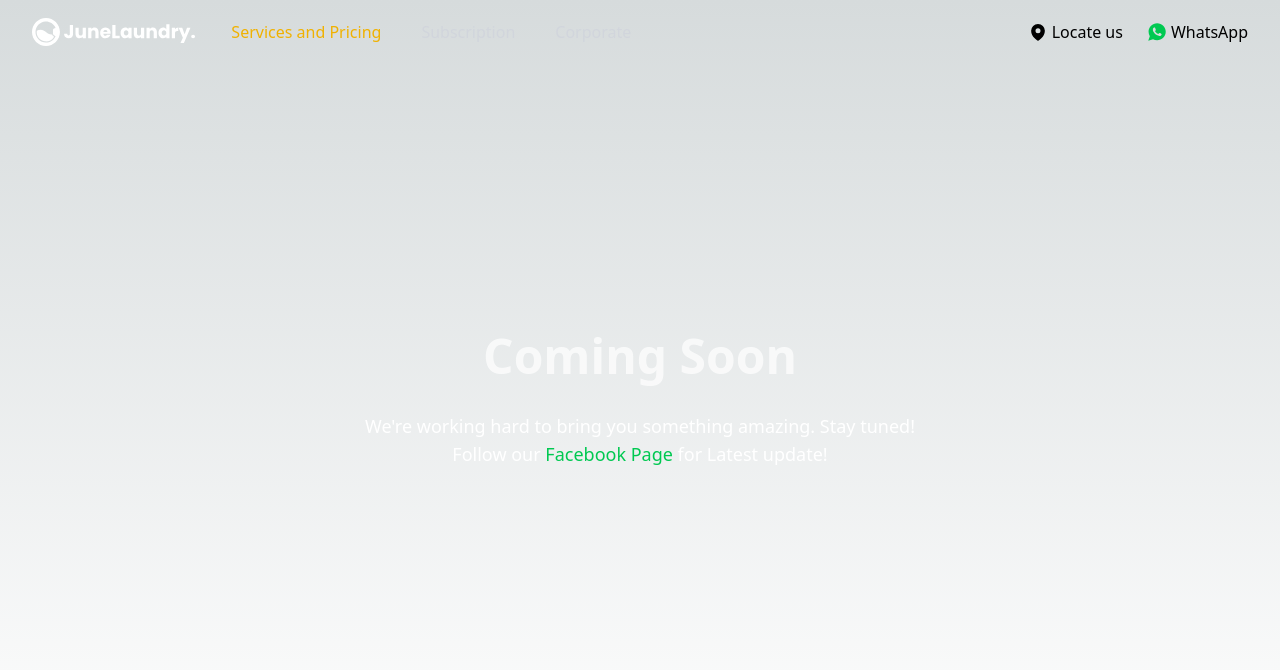
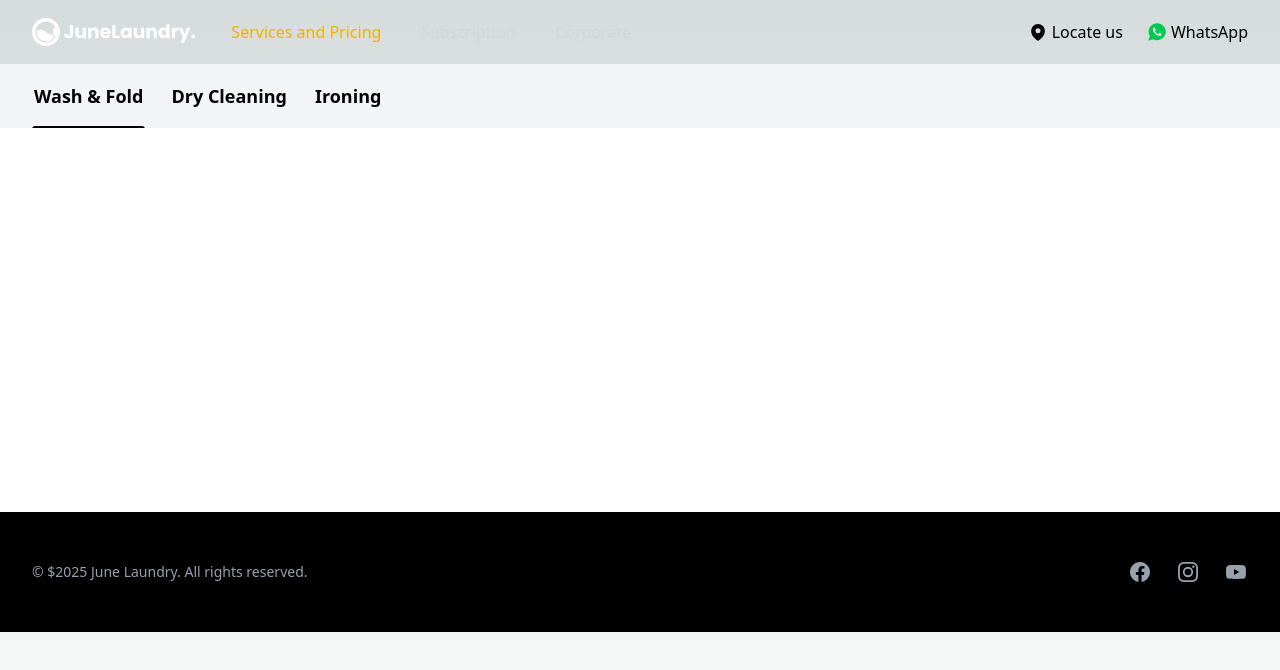
Before and after one commit to gsw85/junelaundry, a Next.js app: page /pricing in a window 1280 px wide. Shown: the top 670 px of the page. Built offline with nearby package versions, Linux system fonts and the light colour scheme.

Commit message:
add pricing

```diff
--- /dev/null
+++ b/app/pricing/(comp)/header.js
@@ -0,0 +1,28 @@
+"use client";
+
+import { useState } from "react";
+
+export default function Header() {
+  const services = [`Wash & Fold`, `Dry Cleaning`, `Ironing`];
+
+  const [selectedService, setSelectedService] = useState(services[0]);
+
+  return (
+    <div className={`mt-16 bg-gray-100 sticky top-16 z-50`}>
+      <div
+        className={`w-full mx-auto max-w-7xl px-4 md:px-6 lg:px-8 text-black`}
+      >
+        <nav className={`flex space-x-4 sm:space-x-6 font-semibold sm:text-lg`}>
+          {services.map((service) => (
+            <button
+              onClick={() => setSelectedService(service)}
+              className={`flex items-center py-4 cursor-pointer border-2 border-transparent ${selectedService === service ? "border-b-black" : "hover:text-gray-700"}`}
+            >
+              {service}
+            </button>
+          ))}
+        </nav>
+      </div>
+    </div>
+  );
+}
--- a/app/pricing/page.js
+++ b/app/pricing/page.js
@@ -1,5 +1,12 @@
-import ComingSoon from "@/components/coming-soon";
+import Footer from "@/components/footer";
+import Header from "@/app/pricing/(comp)/header";
 
 export default function Page() {
-  return <ComingSoon />;
+  return (
+    <main>
+      <Header />
+      <div className={`bg-white h-96`}></div>
+      <Footer />
+    </main>
+  );
 }
```
